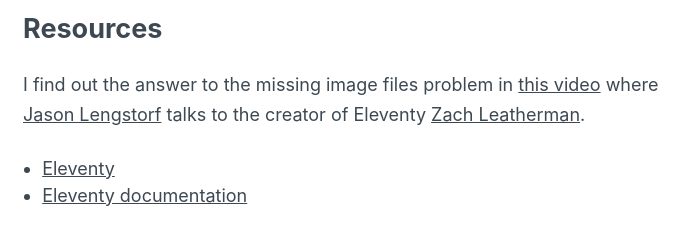
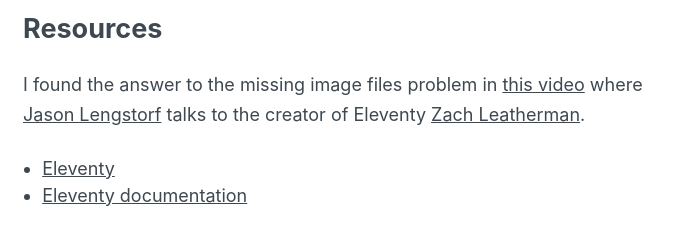
Before and after one commit to ScottWhittaker/scottwhittaker.net, an Eleventy site: page posts/colocate-images-with-post-using-eleventy/index.md in a window 1280 px wide. Shown: the part 3202-3442 px from the top of the page, 283-980 px from the left. Built offline with nearby package versions, Linux system fonts and the light colour scheme; Eleventy itself is replaced by a stand-in of ours; files that its build step writes are made by us from their sources.

Commit message:
update post

```diff
--- a/posts/colocate-images-with-post-using-eleventy/index.md
+++ b/posts/colocate-images-with-post-using-eleventy/index.md
@@ -80,7 +80,7 @@
 
 ## Resources
 
-I find out the answer to the missing image files problem in [this video](https://www.learnwithjason.dev/let-s-learn-eleventy) where [Jason Lengstorf](https://www.learnwithjason.dev/about) talks to the creator of Eleventy [Zach Leatherman](https://twitter.com/zachleat).
+I found the answer to the missing image files problem in [this video](https://www.learnwithjason.dev/let-s-learn-eleventy) where [Jason Lengstorf](https://www.learnwithjason.dev/about) talks to the creator of Eleventy [Zach Leatherman](https://twitter.com/zachleat).
 
 - [Eleventy](https://www.11ty.dev/)
 - [Eleventy documentation](https://www.11ty.dev/docs/)
```
